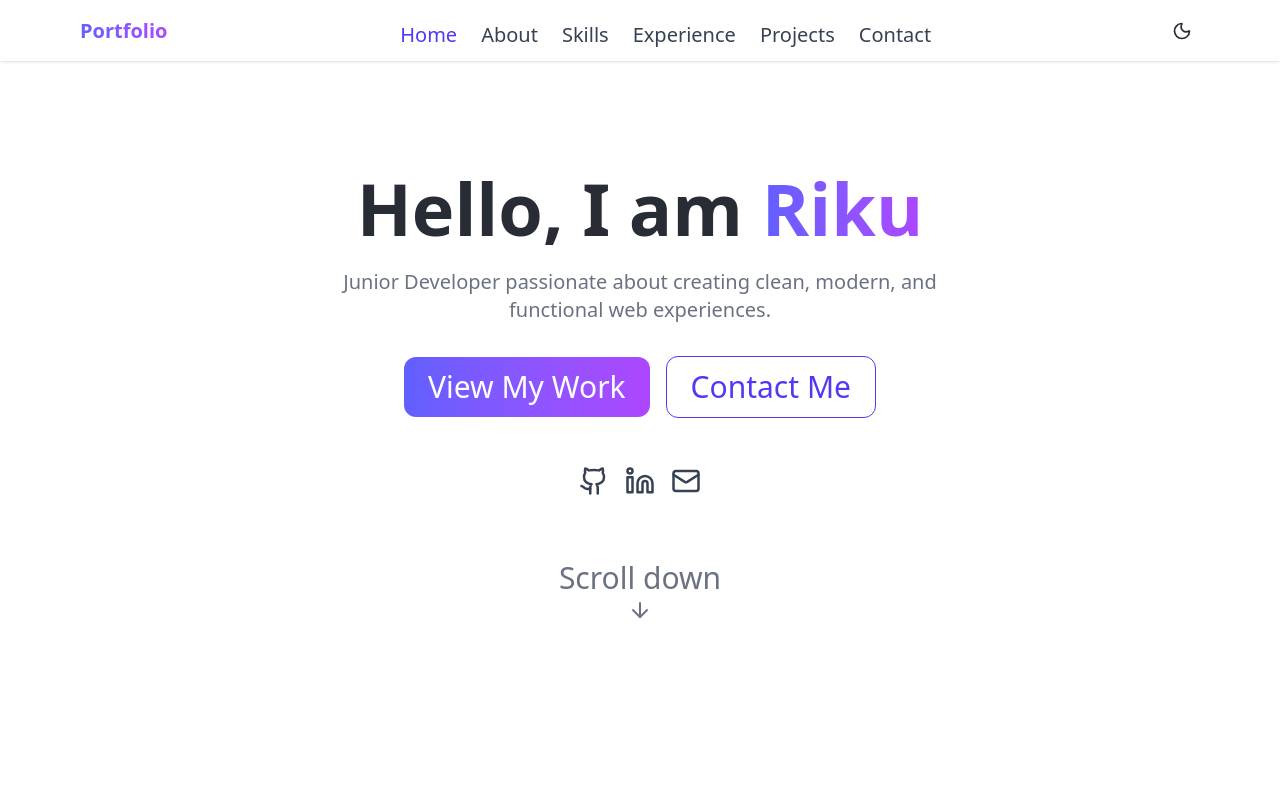
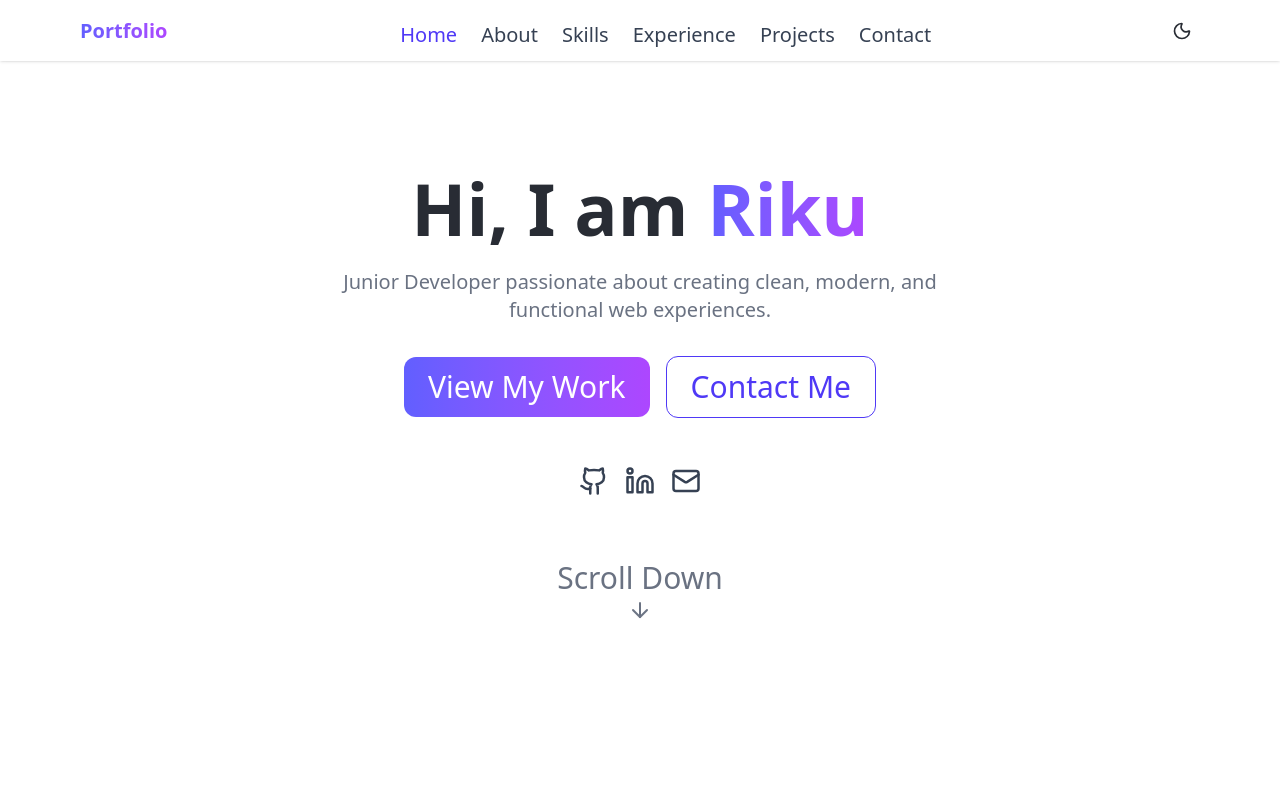
Before and after one commit to Vaahtopahvi/rikuvaa, a React (Vite) app: page / in a window 1280 px wide. Shown: the top 800 px of the page. Built offline with nearby package versions, Linux system fonts and the light colour scheme.

Commit message:
small changes

```diff
--- a/src/components/Hero.tsx
+++ b/src/components/Hero.tsx
@@ -11,7 +11,7 @@ const Hero = () => {
       <div className="absolute inset-0 bg-gradient-subtle opacity-30 pointer-events-none" />{" "}
       {/* Subtle background gradient. Pointer-events-none makes it clickable again*/}
       <h1 className="text-4xl md:text-6xl lg:text-7xl font-bold mb-6 dark:text-white">
-        Hello, I am{" "}
+        Hi, I am{" "}
         <span className="bg-gradient-to-r from-indigo-500 to-purple-500 bg-clip-text text-transparent">
           Riku
         </span>
@@ -25,7 +25,7 @@ const Hero = () => {
       <div className="flex flex-col sm:flex-row gap-4 justify-center items-center mb-12">
         <a
           href="#projects"
-          className="px-6 py-3 rounded-xl bg-gradient-to-r from-indigo-500 to-purple-500 text-white hover:bg-indigo-500 transition"
+          className="px-6 py-3 rounded-xl bg-gradient-to-r from-indigo-500 to-purple-500 text-white"
         >
           View My Work
         </a>
@@ -59,7 +59,7 @@ const Hero = () => {
         </a>
       </div>
       <div className="mt-16 flex flex-col items-center text-gray-500 dark:text-gray-400">
-        <span className="mb-2">Scroll down</span>
+        <span className="mb-2">Scroll Down</span>
         <ArrowDown className="animate-bounce" />
       </div>
     </section>
```
